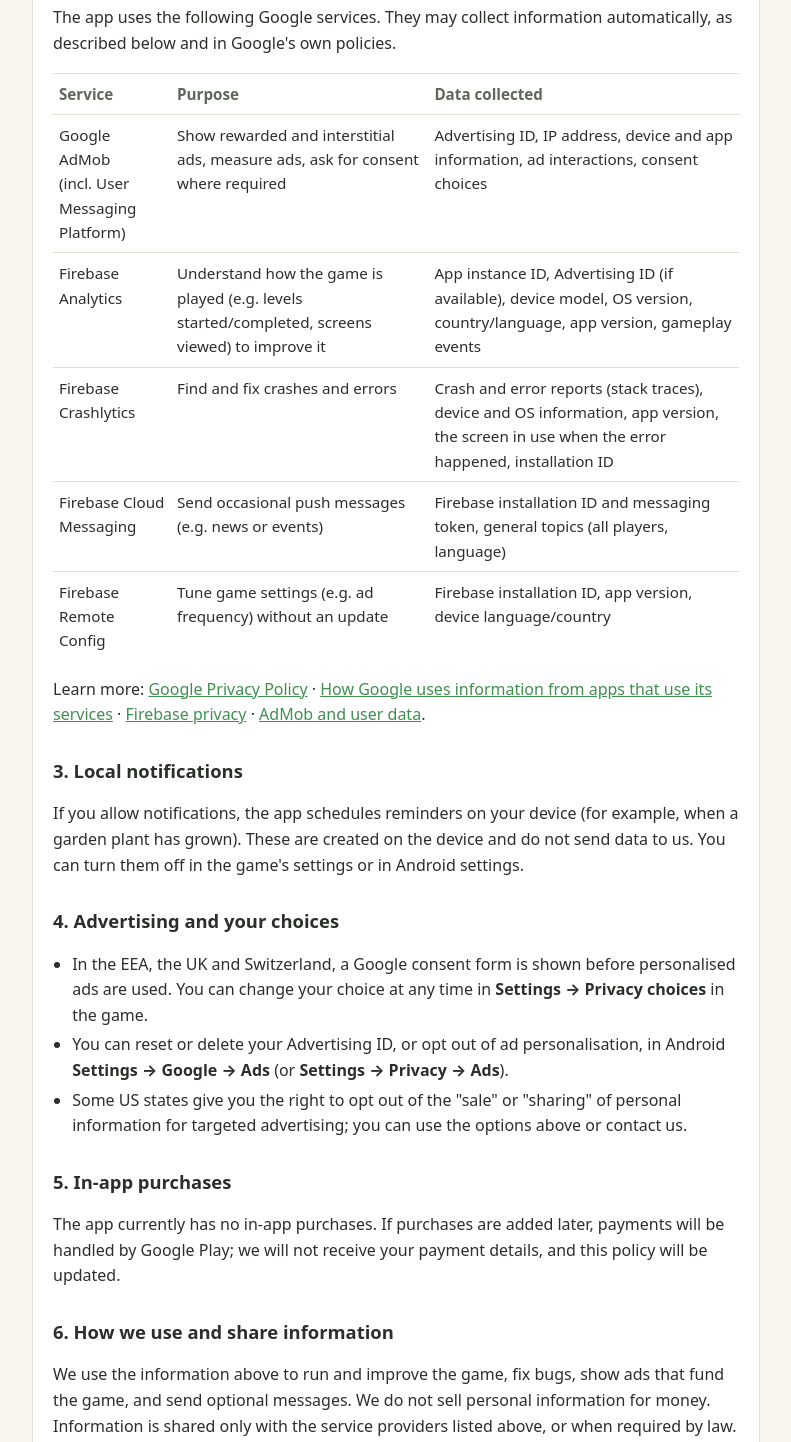
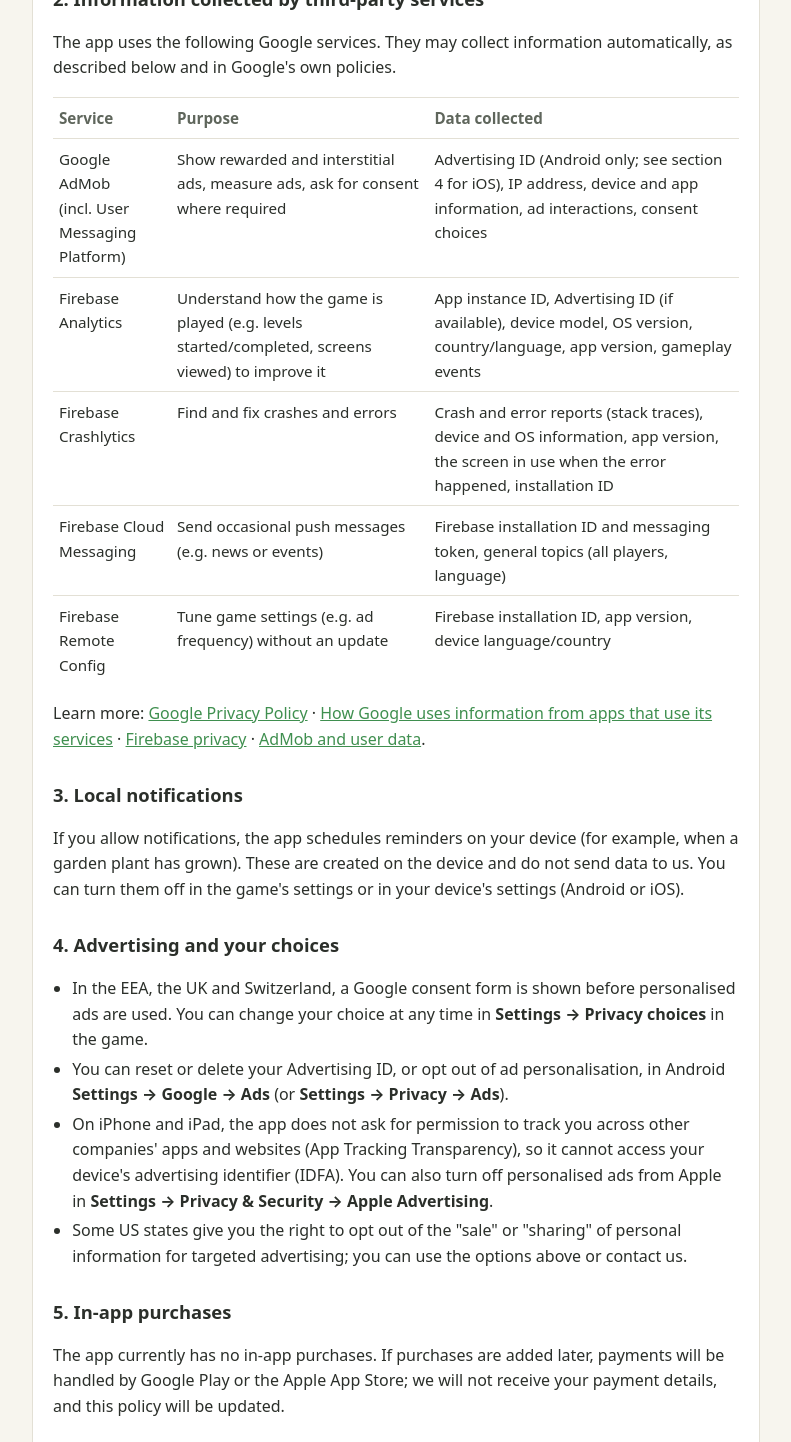
Before and after one commit to kojurohan42/springline-privacy-policy, a plain HTML site: page index.html in a window 1280 px wide. Shown: the part 520-1962 px from the top of the page, without its empty margins (244-1035 px from the left). Drawn offline with Linux system fonts and the light colour scheme.

Commit message:
Privacy policy: cover the iOS app (bundle ID, no IDFA/ATT, App Store purchases)

```diff
--- a/index.html
+++ b/index.html
@@ -30,7 +30,7 @@
 <main>
 <div class="card">
 <h1>Springline Privacy Policy</h1>
-<p class="meta">Effective date: 4 November 2026 · App: Springline (Android, package <code>com.sickmind.springline</code>) · Developer: Sickmind</p>
+<p class="meta">Effective date: 23 November 2026 · App: Springline (Android, package <code>com.sickmind.springline</code>; iPhone and iPad, bundle ID <code>com.sickmind.springline.ios</code>) · Developer: Sickmind</p>
 
 <p>This policy explains what information the Springline game ("the app") collects, why, and the choices you have. Springline has no user accounts. We do not ask for your name, email address, phone number, contacts, photos or location.</p>
 
@@ -42,7 +42,7 @@
 <div class="scroll">
 <table>
 <tr><th>Service</th><th>Purpose</th><th>Data collected</th></tr>
-<tr><td>Google AdMob<br>(incl. User Messaging Platform)</td><td>Show rewarded and interstitial ads, measure ads, ask for consent where required</td><td>Advertising ID, IP address, device and app information, ad interactions, consent choices</td></tr>
+<tr><td>Google AdMob<br>(incl. User Messaging Platform)</td><td>Show rewarded and interstitial ads, measure ads, ask for consent where required</td><td>Advertising ID (Android only; see section 4 for iOS), IP address, device and app information, ad interactions, consent choices</td></tr>
 <tr><td>Firebase Analytics</td><td>Understand how the game is played (e.g. levels started/completed, screens viewed) to improve it</td><td>App instance ID, Advertising ID (if available), device model, OS version, country/language, app version, gameplay events</td></tr>
 <tr><td>Firebase Crashlytics</td><td>Find and fix crashes and errors</td><td>Crash and error reports (stack traces), device and OS information, app version, the screen in use when the error happened, installation ID</td></tr>
 <tr><td>Firebase Cloud Messaging</td><td>Send occasional push messages (e.g. news or events)</td><td>Firebase installation ID and messaging token, general topics (all players, language)</td></tr>
@@ -52,17 +52,18 @@
 <p>Learn more: <a href="https://policies.google.com/privacy">Google Privacy Policy</a> · <a href="https://policies.google.com/technologies/partner-sites">How Google uses information from apps that use its services</a> · <a href="https://firebase.google.com/support/privacy">Firebase privacy</a> · <a href="https://support.google.com/admob/answer/6128543">AdMob and user data</a>.</p>
 
 <h2>3. Local notifications</h2>
-<p>If you allow notifications, the app schedules reminders on your device (for example, when a garden plant has grown). These are created on the device and do not send data to us. You can turn them off in the game's settings or in Android settings.</p>
+<p>If you allow notifications, the app schedules reminders on your device (for example, when a garden plant has grown). These are created on the device and do not send data to us. You can turn them off in the game's settings or in your device's settings (Android or iOS).</p>
 
 <h2>4. Advertising and your choices</h2>
 <ul>
   <li>In the EEA, the UK and Switzerland, a Google consent form is shown before personalised ads are used. You can change your choice at any time in <b>Settings → Privacy choices</b> in the game.</li>
   <li>You can reset or delete your Advertising ID, or opt out of ad personalisation, in Android <b>Settings → Google → Ads</b> (or <b>Settings → Privacy → Ads</b>).</li>
+  <li>On iPhone and iPad, the app does not ask for permission to track you across other companies' apps and websites (App Tracking Transparency), so it cannot access your device's advertising identifier (IDFA). You can also turn off personalised ads from Apple in <b>Settings → Privacy &amp; Security → Apple Advertising</b>.</li>
   <li>Some US states give you the right to opt out of the "sale" or "sharing" of personal information for targeted advertising; you can use the options above or contact us.</li>
 </ul>
 
 <h2>5. In-app purchases</h2>
-<p>The app currently has no in-app purchases. If purchases are added later, payments will be handled by Google Play; we will not receive your payment details, and this policy will be updated.</p>
+<p>The app currently has no in-app purchases. If purchases are added later, payments will be handled by Google Play or the Apple App Store; we will not receive your payment details, and this policy will be updated.</p>
 
 <h2>6. How we use and share information</h2>
 <p>We use the information above to run and improve the game, fix bugs, show ads that fund the game, and send optional messages. We do not sell personal information for money. Information is shared only with the service providers listed above, or when required by law.</p>
```
